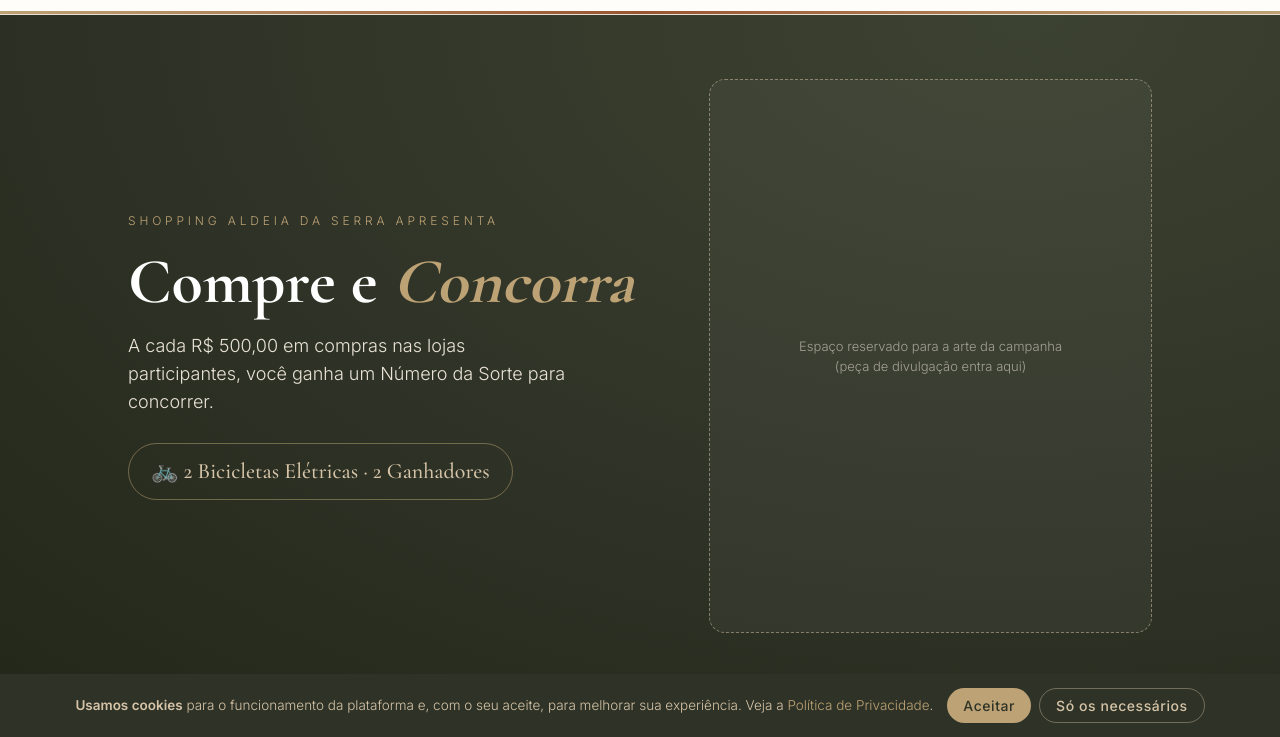
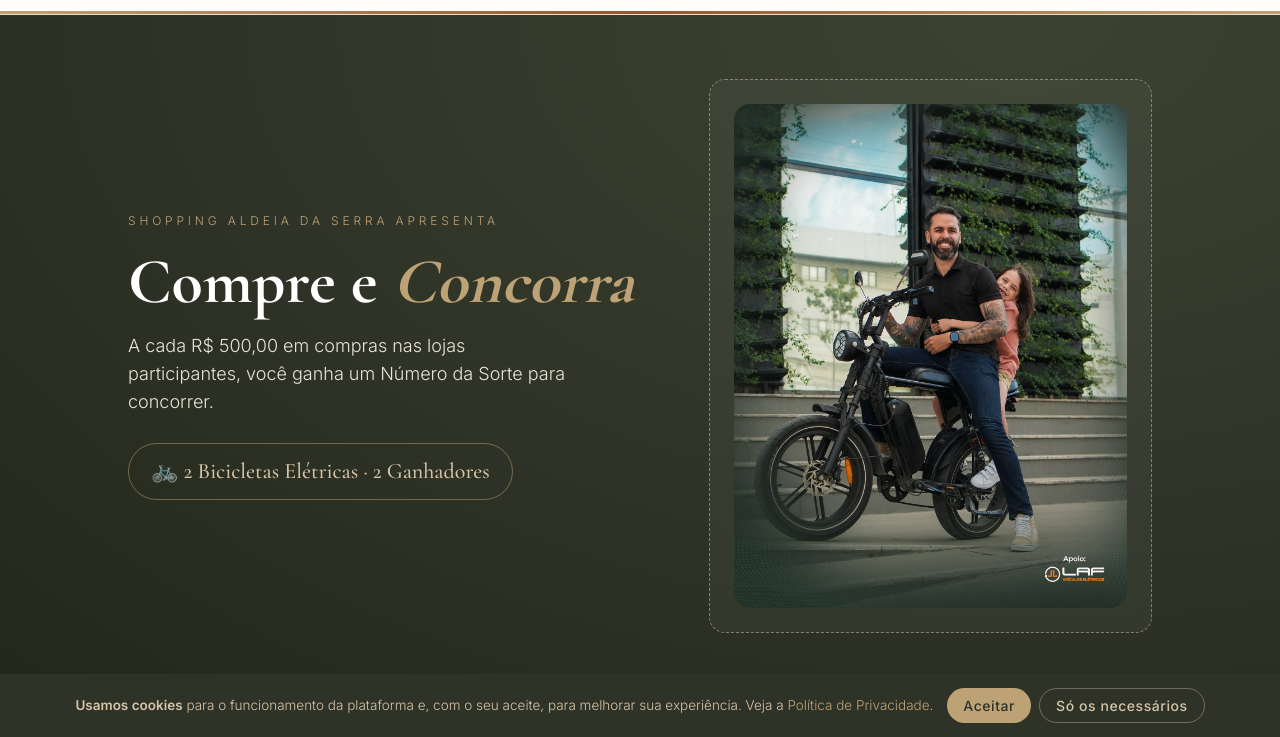
Before and after one commit to aldeiadaserrashopping-beep/compre-e-concorra-aldeia, a website: page index.html in a window 1280 px wide. Shown: the part 63-800 px from the top of the page. Drawn offline with nearby package versions, Linux system fonts and the light colour scheme.

Commit message:
Add files via upload

```diff
--- a/index.html
+++ b/index.html
@@ -128,10 +128,8 @@
         <p class="lead">A cada R$ 500,00 em compras nas lojas participantes, você ganha um Número da Sorte para concorrer.</p>
         <div class="premio">🚲 2 Bicicletas Elétricas · 2 Ganhadores</div>
       </div>
-      <!-- SUBSTITUA o conteúdo desta div pela arte da campanha:
-           <div class="hero-arte"><img src="/arte-campanha.jpg" alt="Campanha"></div> -->
       <div class="hero-arte" id="hero-arte">
-        Espaço reservado para a arte da campanha<br>(peça de divulgação entra aqui)
+        <img src="/arte-campanha.jpg" alt="Campanha Compre e Concorra — Shopping Aldeia da Serra">
       </div>
     </div>
   </div>
--- a/server.js
+++ b/server.js
@@ -89,6 +89,7 @@ const server = http.createServer(async (req, res) => {
     if (req.method === 'GET' && (p === '/' || p === '/index.html')) return serveFile(res, 'index.html', 'text/html');
     if (req.method === 'GET' && p === '/app.js') return serveFile(res, 'app.js', 'application/javascript');
     if (req.method === 'GET' && p === '/logo.svg') return serveFile(res, 'logo.svg', 'image/svg+xml');
+    if (req.method === 'GET' && p === '/arte-campanha.jpg') return serveFile(res, 'arte-campanha.jpg', 'image/jpeg');
     // Páginas jurídicas (LGPD) — públicas
     if (req.method === 'GET' && (p === '/politica-de-privacidade' || p === '/politica.html'))
       return serveFile(res, 'politica.html', 'text/html');
```
Also changed, not shown: arte-campanha.jpg (added).
